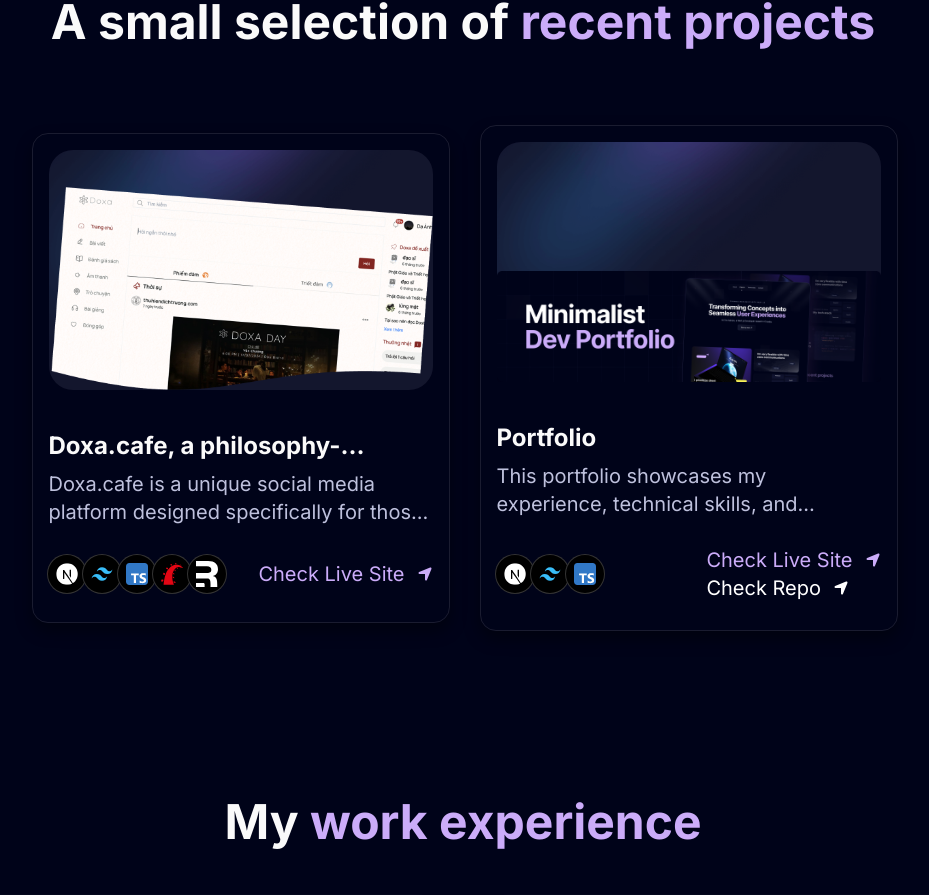
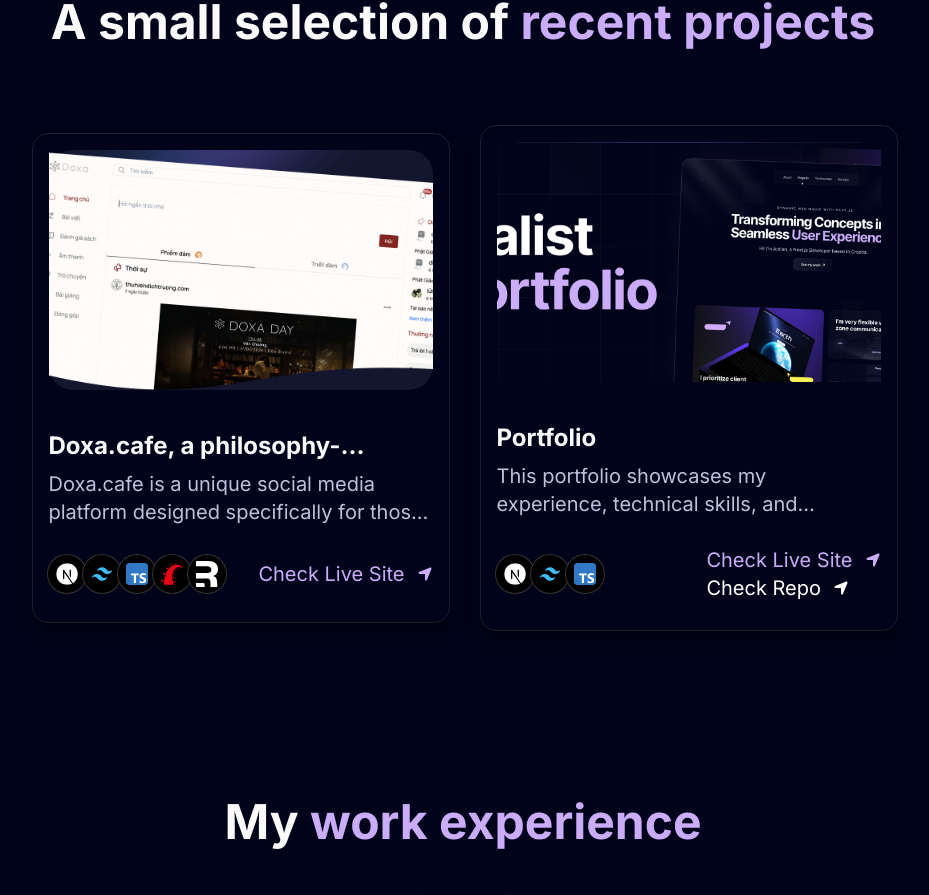
Before and after one commit to Gnauqoa/Gnauqoa.github.io, a Next.js app: page / in a window 1280 px wide. Shown: the part 2072-2967 px from the top of the page, without its empty margins (177-1106 px from the left). Built offline with nearby package versions, Linux system fonts and the light colour scheme.

Commit message:
Update project thumbnail.

```diff
--- a/components/RecentProjects.tsx
+++ b/components/RecentProjects.tsx
@@ -29,7 +29,7 @@
                 <img
                   src={item.img}
                   alt="cover"
-                  className="z-10 absolute bottom-0"
+                  className="z-10 absolute top-0 w-full h-full object-cover"
                 />
               </div>
 
```
Also changed, not shown: public/p2.png.
